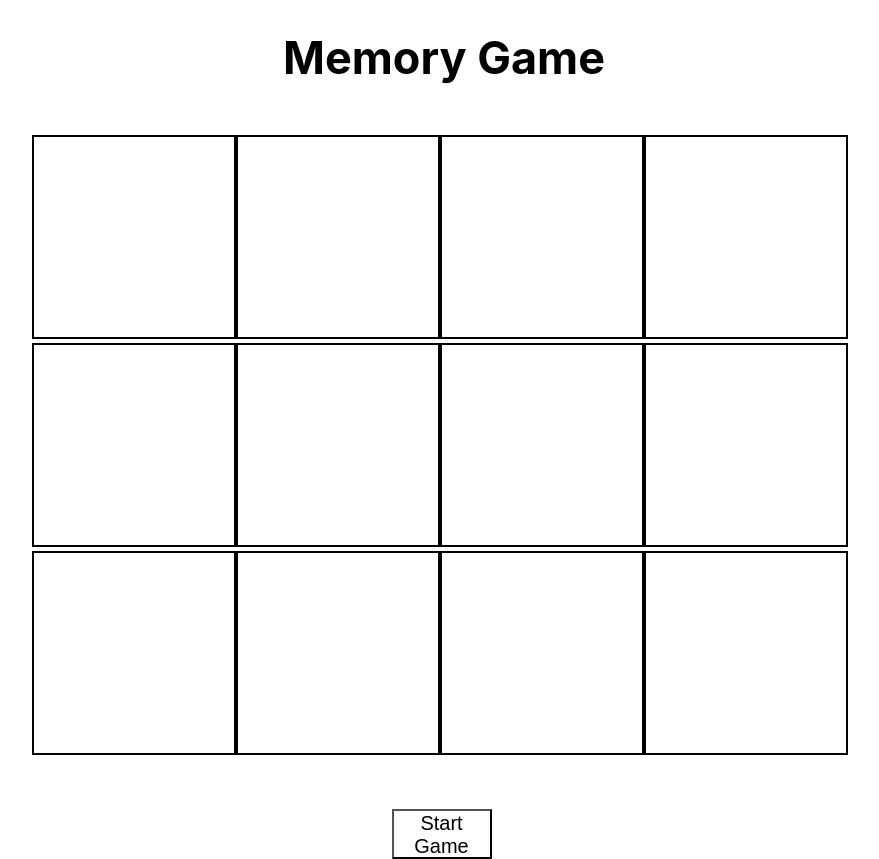
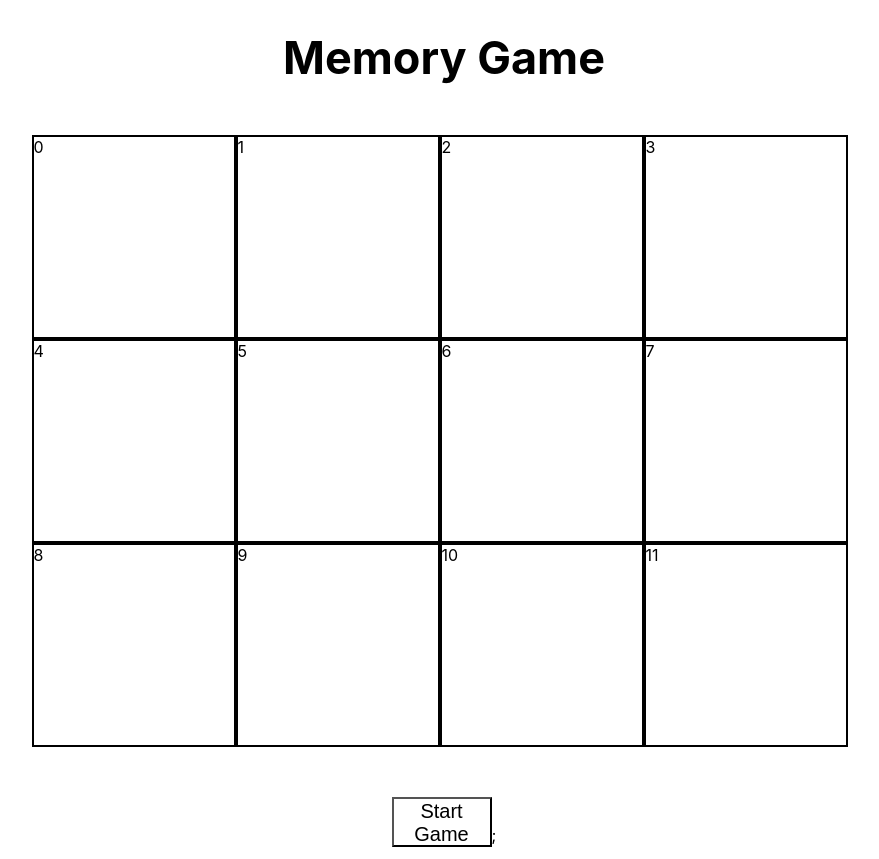
Before and after one commit to DanWizard/React, a React (Create React App) app in the folder memory-game/: page / in a window 1280 px wide. Shown: the whole page, without its empty margins (196-1075 px from the left). Built offline with nearby package versions, Linux system fonts and the light colour scheme.

Commit message:
guess functionality complete just working on checking for correct answer now

```diff
--- a/memory-game/src/App.js
+++ b/memory-game/src/App.js
@@ -31,13 +31,53 @@ class App extends React.Component {
 
       shape: "button",
 
-      answer: []
+      answer: [],
+
+      guess: []
 
     };
   }
+  checkAnswer(props){
+    console.log("yo")
+    let index
+    for (var i = props.answer.length - 1; i >= 0; i--) {
+      for (var v = props.guess.length - 1; v >= 0; v--) {
+        if(props.answer[i] != props.guess[v]){
+          index = props.answer[i]
+          props.grid[index].color = 'red'
+        }
+        if(props.answer[i] == props.guess[v]){
+          index = props.answer[i]
+          props.grid[index].color = 'green'
+        }
+      }
+    }
+    props.start += 1
+    this.setState(props)
+  }
+  guessAnswer(props){
+    let map = this.state
+    if(this.state.start == 3) {
+      map.grid[props].color = "grey"
+      map.guess.push(props)
+      console.log(map.guess)
+      this.setState(map)
+    }
+  }
 
-  guessAnswer(){
+  resetGrid(props){
+    for (var i = this.state.grid.length - 1; i >= 0; i--) {
+       props.grid[i].color = "white"
+    }
+    this.setState(props)
+    if(this.state.start == 2){
+      clearInterval(this.myInterval)
+      props.start += 1
+      this.setState(props)
+    }
+    if(this.state.start == 4){
 
+    }
   }
 
   startTimer(props){
@@ -45,11 +85,17 @@ class App extends React.Component {
     this.setState(props)
     // console.log(props)
     this.myInterval = setInterval(()=>{
-      if(this.state.timer == 0){
-      // console.log("yo1")
-      this.startGame(props)
-      this.setState({timer: 3})
-      return
+      if(this.state.timer == 0 && this.state.start == 1){
+        // console.log("yo1")
+        this.startGame(props)
+        this.setState({timer: 3})
+        return
+      }
+      if(this.state.timer == 0 && this.state.start == 2){
+        // console.log("yo1")
+        this.resetGrid(props)
+        this.setState({timer: 3})
+        return
       }
       this.setState({timer: this.state.timer - 1})
     }, 1000 )
@@ -66,6 +112,8 @@ class App extends React.Component {
     }
     this.setState({answer: arr})
     console.log(this.state.answer)
+    this.startTimer(this.state)
+    console.log(this.state.timer)
    }
 
 
@@ -86,8 +134,8 @@ class App extends React.Component {
         }
       }
     }
-    props.start += 1
-    this.setState(props)
+    // props.start += 1
+    // this.setState(props)
     // console.log(props)
     clearInterval(this.myInterval)
     this.recordAnswer()
@@ -97,22 +145,35 @@ class App extends React.Component {
     const count = this.state.timer
     const status = this.state.start
     const style = this.state.shape
-    let phase
+    let phase, click
 
     if (status == 0) {
-      phase = <button onClick={() => this.startTimer(this.state) }>Start Game</button>;
+      phase =
+      <div id ="button">
+        <button onClick={() => this.startTimer(this.state) }>Start Game</button>;
+      </div>
+
     }
     if (status == 1) {
-      phase = <h2> Get Ready to memorize cells in: {count} </h2>;
+      phase = <h2>Get Ready to memorize cells in: {count} </h2>;
     }
     if (status == 2) {
-      phase = null;
+      phase = <h2>Time left to memorize: {count}</h2>;
+
     }
     if (status == 3) {
-      phase = <h3> Guess the correct cells </h3>
+      phase =
+      <div>
+        <h2> Guess the correct cells </h2>
+        <button onClick={() => this.checkAnswer(this.state) }>Check</button>
+      </div>
+
     }
     if (status == 4) {
-      phase = <button>Play Again</button>
+      phase =
+      <div>
+        <button>Play Again</button>
+      </div>
     }
 
     return (
@@ -120,22 +181,22 @@ class App extends React.Component {
         <h1>Memory Game</h1>
         <div id='container'>
           <div id= "row">
-            <Square color = {this.state.grid[0].color} position = {this.state.grid[0].postion}/>
-            <Square color = {this.state.grid[1].color} position = {this.state.grid[1].postion}/>
-            <Square color = {this.state.grid[2].color} position = {this.state.grid[2].postion}/>
-            <Square color = {this.state.grid[3].color} position = {this.state.grid[3].postion}/>
+            <Square grid = {this.state} color = {this.state.grid[0].color} position = {this.state.grid[0].position} guessed ={ (grid) => this.guessAnswer(grid)}/>
+            <Square grid = {this.state} color = {this.state.grid[1].color} position = {this.state.grid[1].position}guessed ={ (grid) => this.guessAnswer(grid)}/>
+            <Square grid = {this.state} color = {this.state.grid[2].color} position = {this.state.grid[2].position}guessed ={ (grid) => this.guessAnswer(grid)}/>
+            <Square grid = {this.state} color = {this.state.grid[3].color} position = {this.state.grid[3].position}guessed ={ (grid) => this.guessAnswer(grid)}/>
           </div>
           <div id= "row">
-            <Square color = {this.state.grid[4].color} position = {this.state.grid[4].postion}/>
-            <Square color = {this.state.grid[5].color} position = {this.state.grid[5].postion}/>
-            <Square color = {this.state.grid[6].color} position = {this.state.grid[6].postion}/>
-            <Square color = {this.state.grid[7].color} position = {this.state.grid[7].postion}/>
+            <Square grid = {this.state} color = {this.state.grid[4].color} position = {this.state.grid[4].position}guessed ={ (grid) => this.guessAnswer(grid)}/>
+            <Square grid = {this.state} color = {this.state.grid[5].color} position = {this.state.grid[5].position}guessed ={ (grid) => this.guessAnswer(grid)}/>
+            <Square grid = {this.state} color = {this.state.grid[6].color} position = {this.state.grid[6].position}guessed ={ (grid) => this.guessAnswer(grid)}/>
+            <Square grid = {this.state} color = {this.state.grid[7].color} position = {this.state.grid[7].position}guessed ={ (grid) => this.guessAnswer(grid)}/>
           </div>
           <div id= "row">
-            <Square color = {this.state.grid[8].color} position = {this.state.grid[8].postion}/>
-            <Square color = {this.state.grid[9].color} position = {this.state.grid[9].postion}/>
-            <Square color = {this.state.grid[10].color} position = {this.state.grid[10].postion}/>
-            <Square color = {this.state.grid[11].color} position = {this.state.grid[11].postion}/>
+            <Square grid = {this.state} color = {this.state.grid[8].color} position = {this.state.grid[8].position}guessed ={ (grid) => this.guessAnswer(grid)}/>
+            <Square grid = {this.state} color = {this.state.grid[9].color} position = {this.state.grid[9].position}guessed ={ (grid) => this.guessAnswer(grid)}/>
+            <Square grid = {this.state} color = {this.state.grid[10].color} position = {this.state.grid[10].position}guessed ={ (grid) => this.guessAnswer(grid)}/>
+            <Square grid = {this.state} color = {this.state.grid[11].color} position = {this.state.grid[11].position}guessed ={ (grid) => this.guessAnswer(grid)}/>
           </div>
           <div id={style}>
             {phase}
--- a/memory-game/src/components/square.css
+++ b/memory-game/src/components/square.css
@@ -14,3 +14,30 @@
 	display: inline-block;
 	background-color: blue;
 }
+
+#grey{
+	height: 200px;
+	width: 200px;
+	border: solid black;
+	border-width: 2px;
+	display: inline-block;
+	background-color: grey;
+}
+
+#red{
+	height: 200px;
+	width: 200px;
+	border: solid black;
+	border-width: 2px;
+	display: inline-block;
+	background-color: red;
+}
+
+#green{
+	height: 200px;
+	width: 200px;
+	border: solid black;
+	border-width: 2px;
+	display: inline-block;
+	background-color: green;
+}
--- a/memory-game/src/components/square.js
+++ b/memory-game/src/components/square.js
@@ -10,7 +10,7 @@ class Square extends React.Component {
 	}
 	render(){
 		return(
-			<div id ={this.props.color}>{this.props.position}</div>
+			<div id ={this.props.color} onClick={() => this.props.guessed(this.props.position)}>{this.props.position}</div>
 		)
 	}
 }
```
